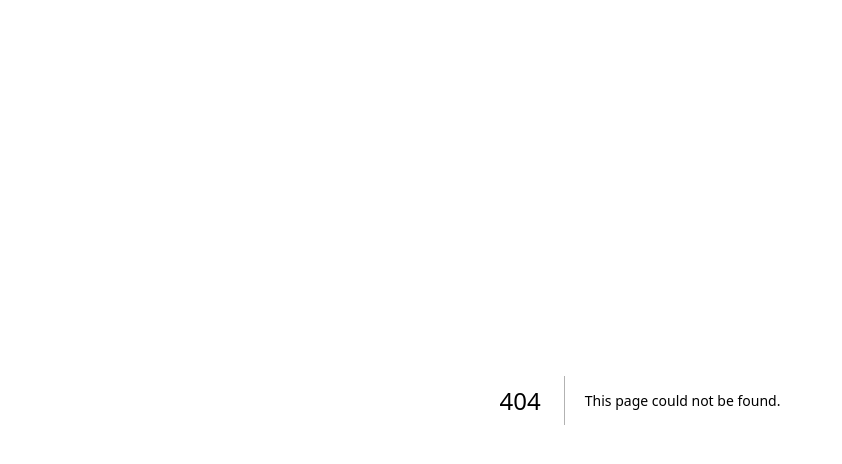
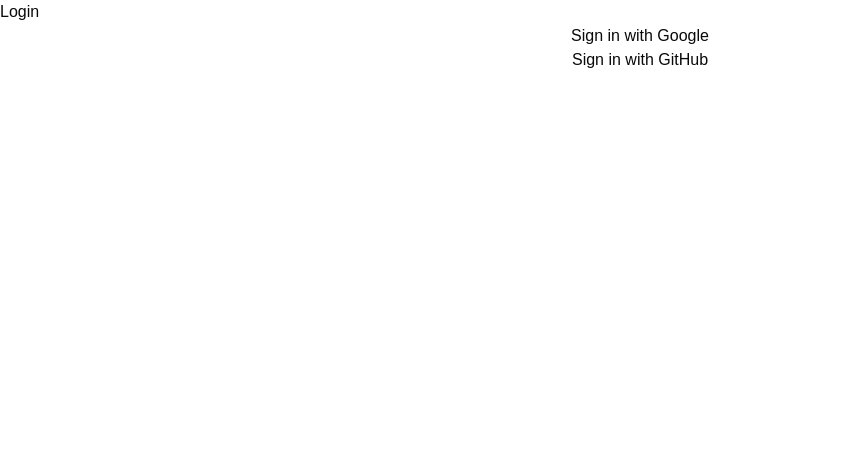
Before and after one commit to Y1am0/Day1, a Next.js app: page /login in a window 1280 px wide. Before the commit this address had no page. Shown: the top 464 px of the page, without its empty margins (0-842 px from the left). Built offline with nearby package versions, Linux system fonts and the light colour scheme.

Commit message:
login page start

```diff
--- /dev/null
+++ b/src/app/login/page.tsx
@@ -0,0 +1,25 @@
+"use client";
+
+import { signIn } from "next-auth/react";
+import { useSearchParams } from "next/navigation";
+
+const LoginPage = () => {
+  const searchParams = useSearchParams();
+  const callbackUrl = searchParams.get("callbackUrl") || "/";
+
+  return (
+    <div>
+      <h1>Login</h1>
+      <div className="flex flex-col">
+        <button onClick={() => signIn("google", { callbackUrl })}>
+          Sign in with Google
+        </button>
+        <button onClick={() => signIn("github", { callbackUrl })}>
+          Sign in with GitHub
+        </button>
+      </div>
+    </div>
+  );
+};
+
+export default LoginPage;
```
